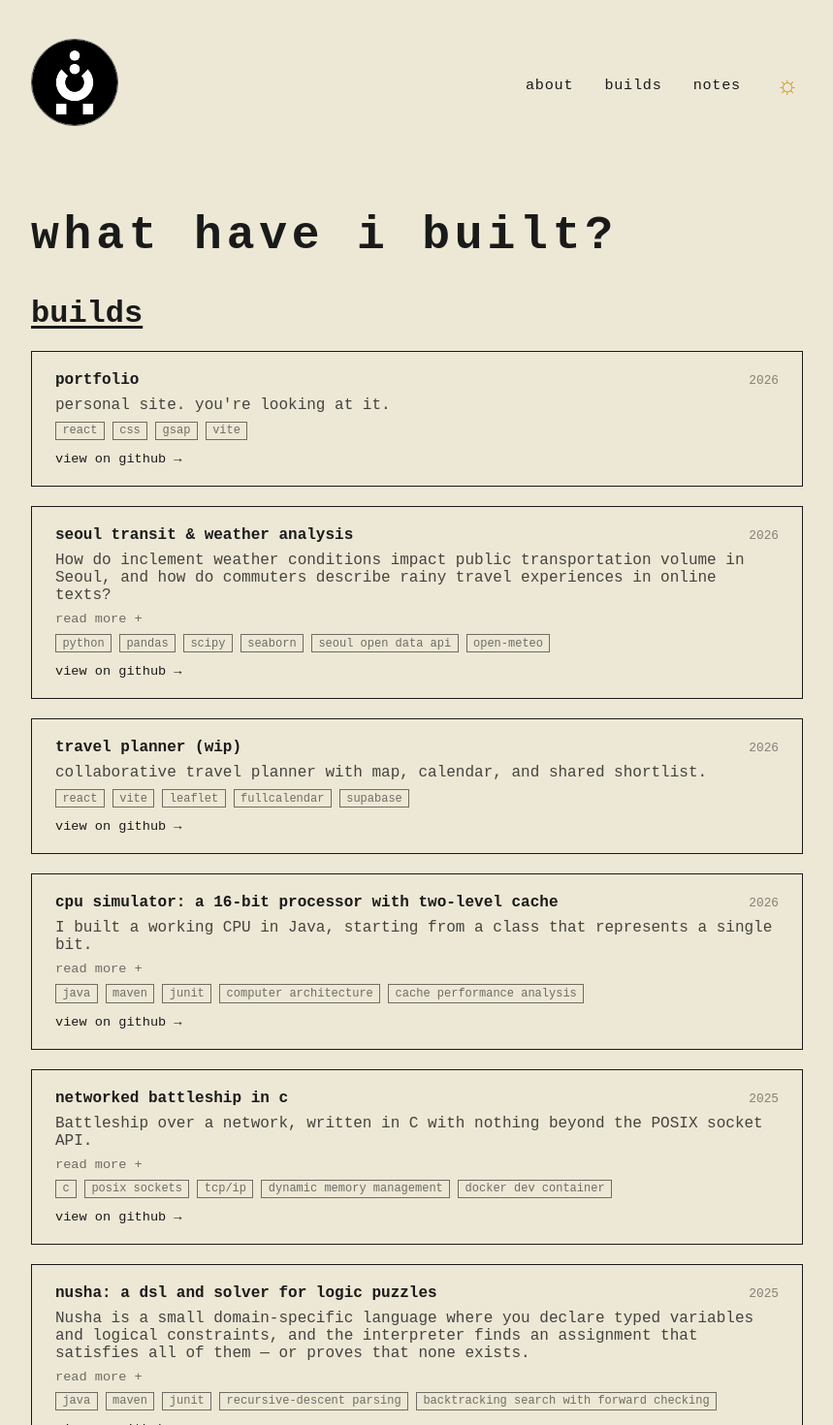
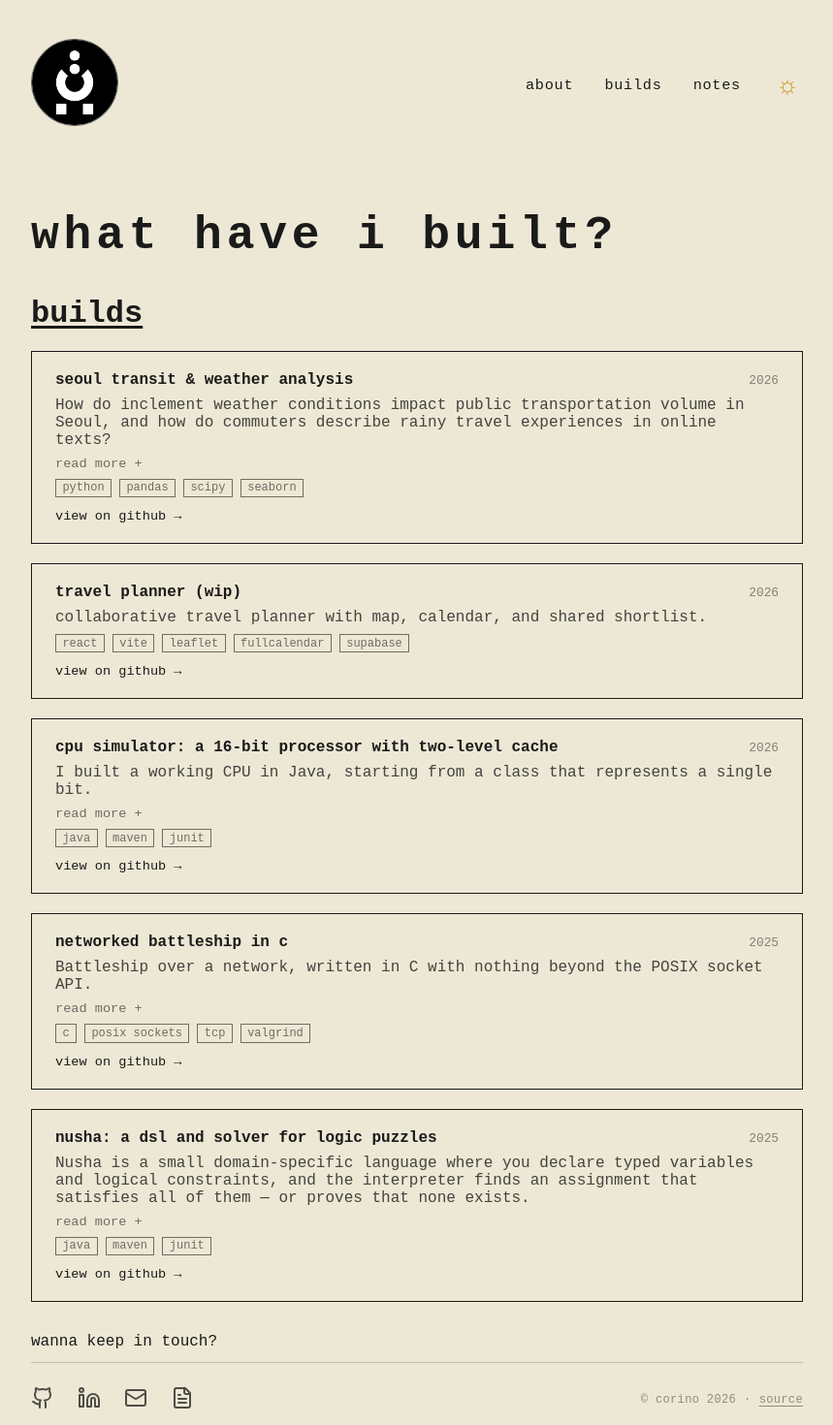
Before and after one commit to Jamescorino8/portfolio, a React (Vite) app: page /builds in a window 1280 px wide. Shown: the top 1470 px of the page at 97% size, without its empty margins (210-1069 px from the left). Built offline with nearby package versions, Linux system fonts and the light colour scheme.

Commit message:
feat: add footer section with copyright and source link

```diff
--- a/src/components/Footer.jsx
+++ b/src/components/Footer.jsx
@@ -29,6 +29,11 @@ export default function Footer() {
           <path d="M16 17H8"/>
         </svg>
       </a>
+      <div className="footer-end">
+        <span>© corino 2026</span>
+        <span aria-hidden="true">·</span>
+        <a href="https://github.com/Jamescorino8/portfolio" target="_blank" rel="noopener noreferrer" aria-label="Site source code" className="footer-source">source</a>
+      </div>
     </footer>
   )
 }
--- a/src/data/ProjectsList.js
+++ b/src/data/ProjectsList.js
@@ -1,11 +1,4 @@
 export const PROJECTS = [
-  {
-    name: 'portfolio',
-    year: '2026',
-    desc: "personal site. you're looking at it.",
-    tags: ['react', 'css', 'gsap', 'vite'],
-    link: 'https://github.com/Jamescorino8/portfolio/tree/main/portfolio',
-  },
   {
     name: 'seoul transit & weather analysis',
     year: '2026',
@@ -15,7 +8,7 @@ export const PROJECTS = [
       "My teammate built the companion text branch in the same repo: 492 Korean-language YouTube comments about rainy commutes, coded by an LLM for issue type and emotion, then tested for association (χ² = 21.69, p = 0.0099, Cramér's V = 0.245 across the 120 relevant comments). We reported it as small-to-moderate and flagged the sparse expected cell counts rather than overstating it.",
       'Rain moved how commuters felt about the trip more clearly than how many of them took it.',
     ],
-    tags: ['python', 'pandas', 'scipy', 'seaborn', 'seoul open data api', 'open-meteo'],
+    tags: ['python', 'pandas', 'scipy', 'seaborn'],
     link: 'https://github.com/Jamescorino8/seoul-transit-weather-analysis',
   },
   {
@@ -33,7 +26,7 @@ export const PROJECTS = [
       "Everything above it is built on that foundation: 16- and 32-bit words, a ripple-carry adder, a multiplier, a shifter, then an ALU dispatching across them. Above that sits a 1000-word simulated DRAM, a two-level cache hierarchy, an assembler, and a processor running fetch-decode-execute-store over the course's 21-instruction ISA. Instructions are 16 bits wide, two packed into each 32-bit memory word: a 5-bit opcode, a mode bit choosing register or immediate operands, and two 5-bit operand fields.",
       "Then I measured it. I wrote three benchmark programs in the simulator's own assembly, a register-only loop, a sequential array traversal, and a 100-node linked-list walk, and ran each under four cache configurations, counting cycles. The register-only program fell from 61,510 cycles with no cache to 2,980 with an L1 instruction cache, a 20x improvement. The linked list fell from 392,704 to 100,334 under the full hierarchy. Adding L2 data caching cut the array program from 68,162 to 50,622. The gains tracked how sequential the access pattern was.",
     ],
-    tags: ['java', 'maven', 'junit', 'computer architecture', 'cache performance analysis'],
+    tags: ['java', 'maven', 'junit'],
     link: 'https://github.com/Jamescorino8/cpu-simulator',
   },
   {
@@ -45,7 +38,7 @@ export const PROJECTS = [
       'The networking is raw sockets. getaddrinfo with AF_UNSPEC, so one code path works over IPv4 or IPv6, then socket/bind/listen/accept on the server and connect on the client. The wire protocol is deliberately small: the shooter sends a coordinate like "C7", the defender checks its own grid and replies "Hit!" or "Miss!". Each board stays on the machine that owns it — neither process ever holds the other\'s ship positions.',
       'Boards are dynamically allocated 10x10 arrays of enums. Every malloc is checked, and a failure part-way through allocating rows frees the rows already allocated before exiting instead of leaking them. Verified leak-free with Valgrind.',
     ],
-    tags: ['c', 'posix sockets', 'tcp/ip', 'dynamic memory management', 'docker dev container'],
+    tags: ['c', 'posix sockets', 'tcp', 'valgrind'],
     link: 'https://github.com/Jamescorino8/battleship-c',
   },
   {
@@ -57,7 +50,7 @@ export const PROJECTS = [
       'The solver runs backtracking search with forward checking. Each candidate assignment is tested against all-different constraints and the program\'s rules, then the domains of the unassigned variables are pruned before recursing. The design decision I\'d point to: rule evaluation returns a nullable Boolean, where null means "not yet determinable." That way a partially assigned puzzle can\'t falsely violate a rule referring to variables the search hasn\'t reached — dead branches get cut, merely incomplete ones get explored.',
       'A command-line entry point takes a source file through the whole pipeline and prints the solution. Sixteen JUnit tests cover the lexer and parser across four suites, twelve of which I wrote, and a separate driver runs the solver against eight logic puzzles.',
     ],
-    tags: ['java', 'maven', 'junit', 'recursive-descent parsing', 'backtracking search with forward checking'],
+    tags: ['java', 'maven', 'junit'],
     link: 'https://github.com/Jamescorino8/nusha-lang',
   },
 ]
--- a/src/index.css
+++ b/src/index.css
@@ -188,6 +188,25 @@ footer {
   opacity: 1;
 }
 
+.footer-end {
+  margin-left: auto;
+  display: flex;
+  align-items: center;
+  gap: 0.5rem;
+  font-size: 0.75rem;
+  letter-spacing: 0.03em;
+  white-space: nowrap;
+  opacity: 0.45;
+  transition: opacity 0.3s ease;
+}
+
+.footer-end:has(.footer-source:hover) { opacity: 0.75; }
+
+.footer-source {
+  color: var(--text-color);
+  text-underline-offset: 3px;
+}
+
 /* ─── ABOUT ITEMS ───────────────────────────── */
 .about-items {
   border-left: 1px solid transparent;
@@ -338,6 +357,8 @@ footer {
   nav { margin-bottom: 1.5rem; }
   .nav-links { gap: 1.25rem; }
   .page-wrapper { padding: 1rem; }
+  footer { flex-wrap: wrap; row-gap: 1rem; }
+  .footer-end { margin-left: 0; flex-basis: 100%; }
   nav { flex-direction: row; }
 }
 
```
